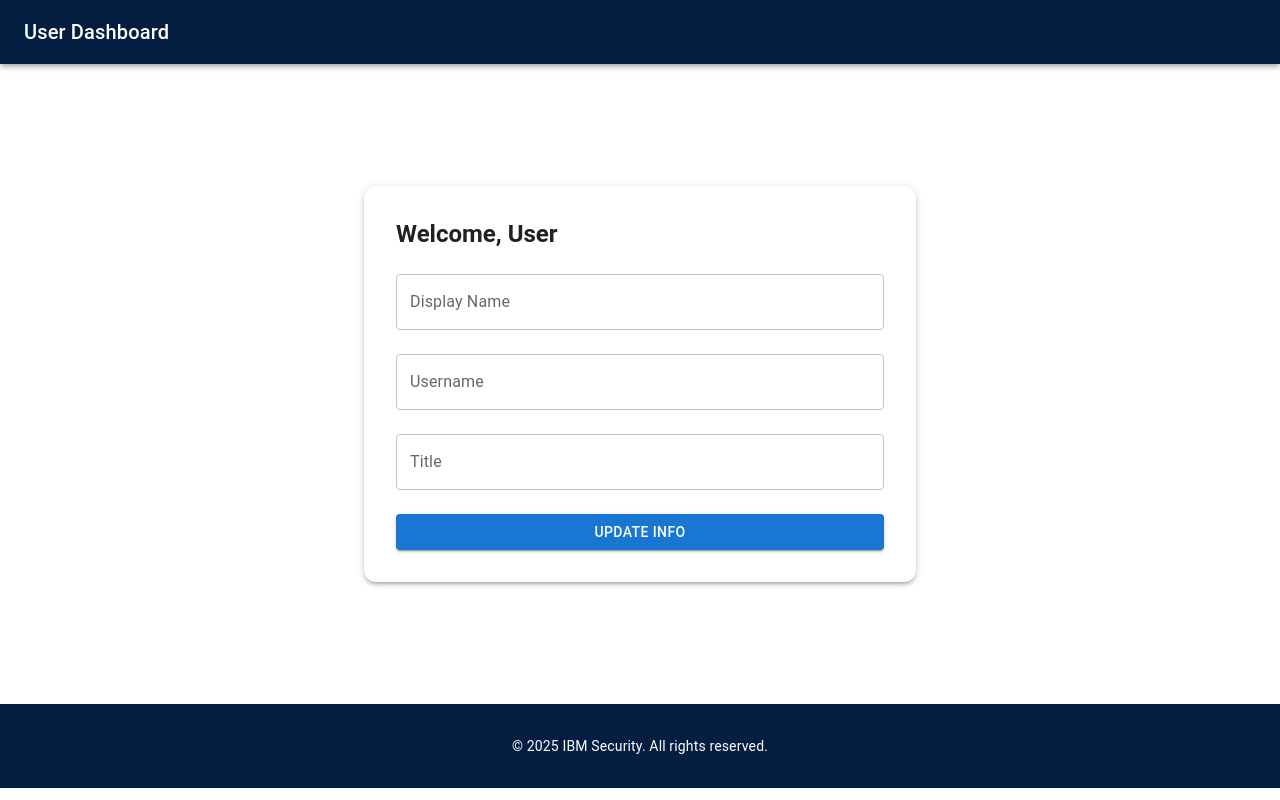
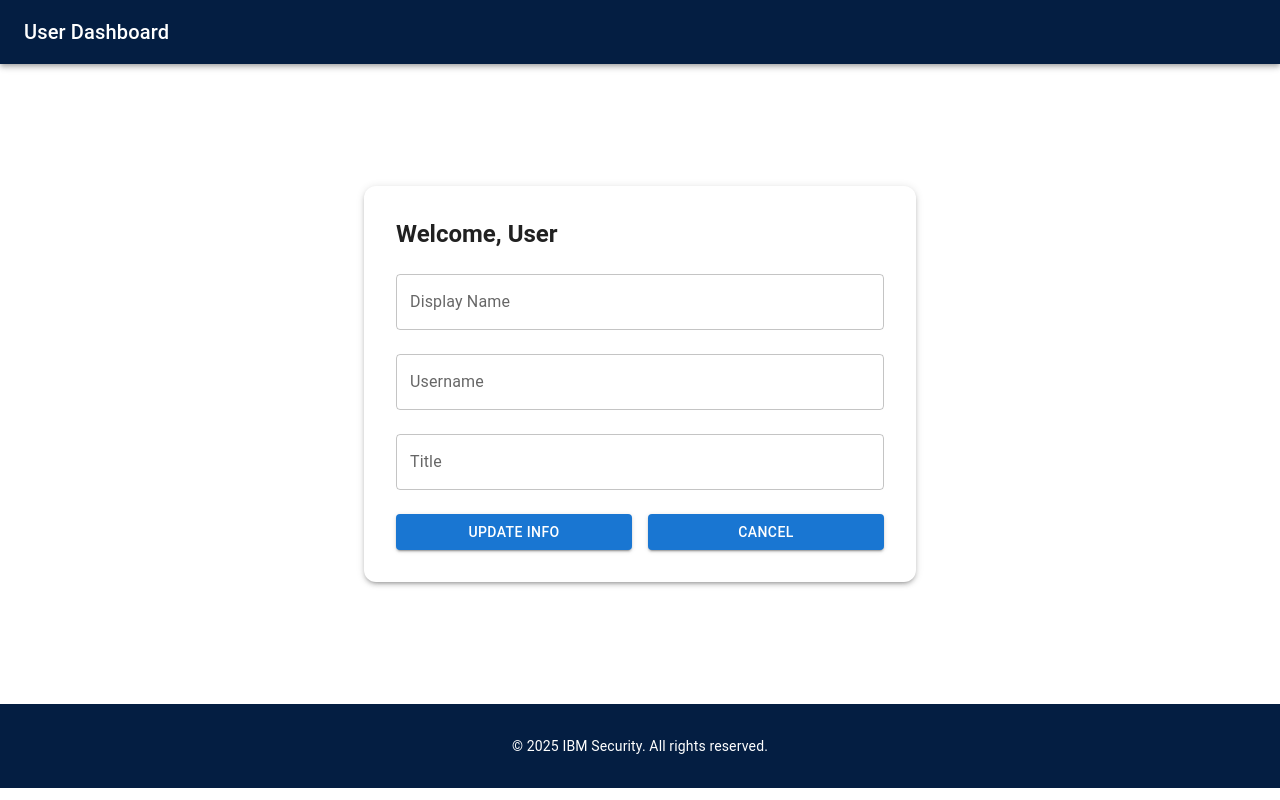
Before and after one commit to dilsha01/Auth-App-Mobile, a React (Create React App) app in the folder auth-app-website/: page /dashboard in a window 1280 px wide. Built offline with nearby package versions, Linux system fonts and the light colour scheme.

Commit message:
Completed Dashboard

```diff
--- a/auth-app-website/src/pages/Dashboard.jsx
+++ b/auth-app-website/src/pages/Dashboard.jsx
@@ -126,6 +126,7 @@ const Dashboard = () => {
 
       if (response.ok) {
         console.log("User info updated successfully!");
+        window.location.href = "/sign-out";
       } else {
         const errorResponse = await response.json();
         console.error("Failed to update user info:", errorResponse);
@@ -135,6 +136,10 @@ const Dashboard = () => {
       console.error("Error during update:", error);
       alert("An unexpected error occurred. Please try again.");
     }
+  };
+
+  const handleCancel = () => {
+    window.location.href = "/sign-out"; // Navigates the user away without making changes
   };
 
 
@@ -162,9 +167,15 @@ const Dashboard = () => {
           <TextField fullWidth margin="normal" label="Department" name="department" value={userInfo.department} onChange={handleChange} />
           <TextField fullWidth margin="normal" label="Phone Number" name="phoneNumber" value={userInfo.phoneNumber} onChange={handleChange} /> */}
 
-          <Button variant="contained" color="primary" fullWidth sx={{ mt: 2 }} onClick={handleUpdate}>
-            Update Info
-          </Button>
+          <Box sx={{ display: "flex", justifyContent: "space-between", mt: 2 }}>
+            <Button variant="contained" color="primary" sx={{ flex: 1, mr: 1 }} onClick={handleUpdate}>
+              Update Info
+            </Button>
+            <Button variant="contained" color="primary" sx={{ flex: 1, ml: 1 }} onClick={handleCancel}>
+              Cancel
+            </Button>
+          </Box>
+
         </Paper>
       </Container>
 
```
